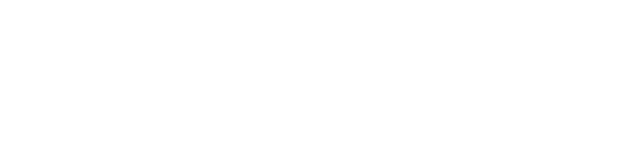
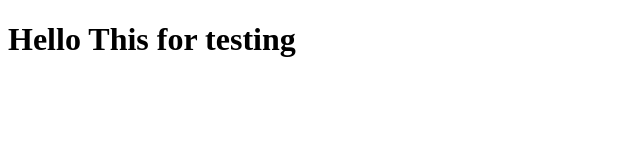
Before and after one commit to zarar1210/NodeAPI, a plain HTML site: page index.html in a window 1280 px wide. Shown: the whole page, without its empty margins (0-640 px from the left). Drawn offline with Linux system fonts and the light colour scheme.

Commit message:
Add header

```diff
--- a/index.html
+++ b/index.html
@@ -6,6 +6,6 @@
     <title>Document</title>
 </head>
 <body>
-
+    <h1>Hello This for testing</h1>
 </body>
 </html>
```
